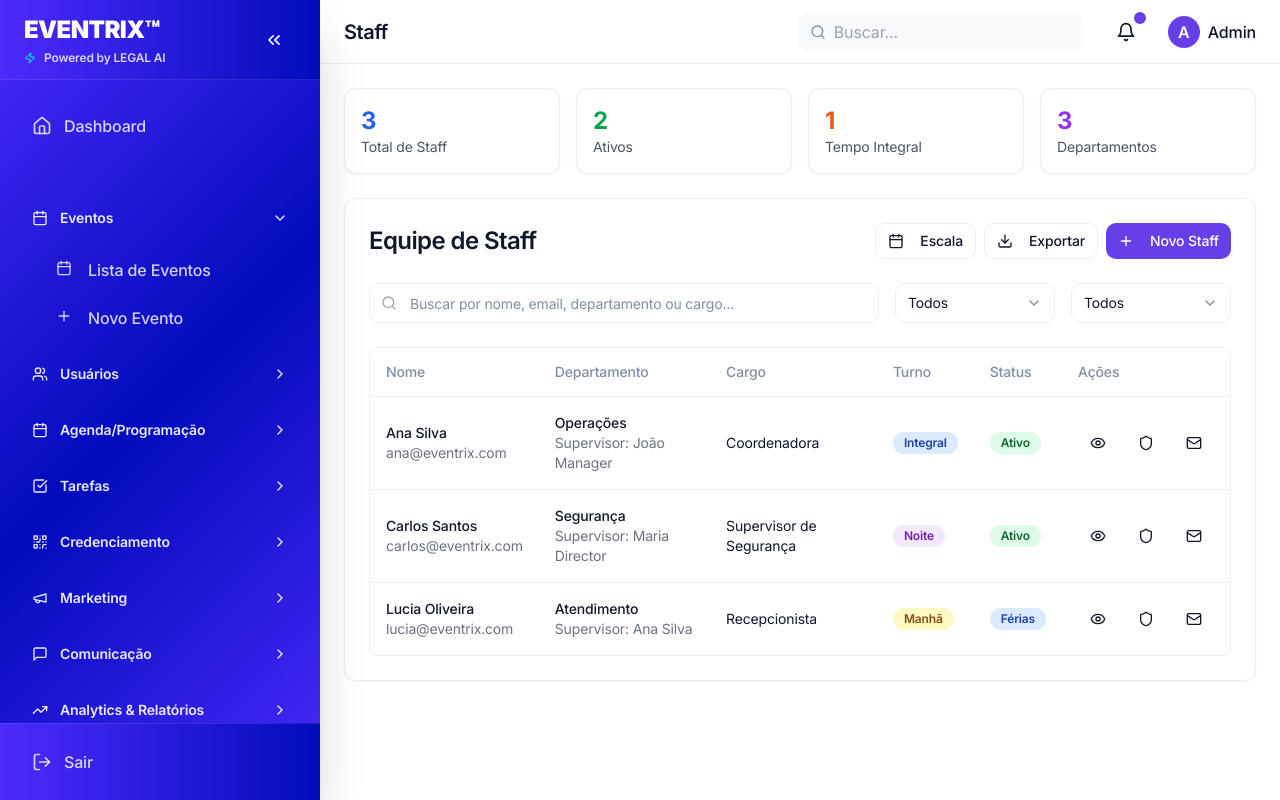
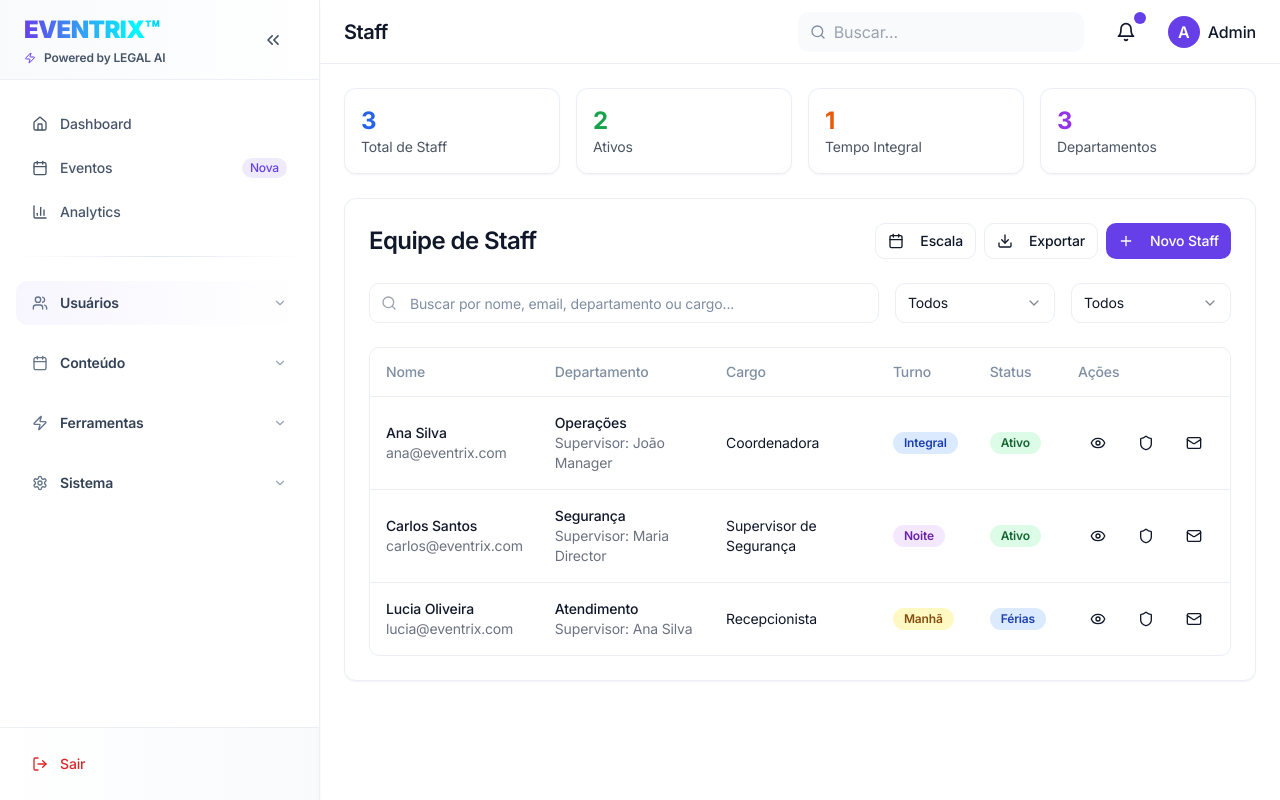
Before and after one commit to gustavomotamacedo/app-eventrix, a React (Vite) app: page /staff in a window 1280 px wide. Built offline with nearby package versions, Linux system fonts and the light colour scheme.

Commit message:
Refactor: Improve sidebar UX/UI
Replaced the scrollable sidebar with a new design, implementing best practices for improved UX/UI.

```diff
--- a/src/components/layout/Sidebar.tsx
+++ b/src/components/layout/Sidebar.tsx
@@ -1,3 +1,4 @@
+
 import React, { useState } from 'react';
 import { Link, useLocation } from 'react-router-dom';
 import {
@@ -34,8 +35,7 @@ import {
   FileText,
   Globe,
   Bot,
-  Link as LinkIcon,
-  Send
+  Link as LinkIcon
 } from 'lucide-react';
 import { cn } from '@/lib/utils';
 import { Collapsible, CollapsibleContent, CollapsibleTrigger } from '@/components/ui/collapsible';
@@ -46,6 +46,7 @@ interface SidebarItemProps {
   to: string;
   isCollapsed: boolean;
   isActive: boolean;
+  badge?: string;
 }
 
 interface SidebarGroupProps {
@@ -55,23 +56,45 @@ interface SidebarGroupProps {
   isCollapsed: boolean;
   isOpen: boolean;
   onToggle: () => void;
+  priority?: 'high' | 'medium' | 'low';
 }
 
-const SidebarItem: React.FC<SidebarItemProps> = ({ icon, label, to, isCollapsed, isActive }) => (
+const SidebarItem: React.FC<SidebarItemProps> = ({ icon, label, to, isCollapsed, isActive, badge }) => (
   <Link to={to} className={cn(
-    "legal-sidebar-item text-white/80 hover:text-white",
-    isActive && "active text-white",
+    "flex items-center gap-3 px-3 py-2.5 rounded-xl transition-all duration-300 group relative",
+    "text-slate-600 hover:text-slate-900 hover:bg-white/80 hover:shadow-sm",
+    isActive && "bg-gradient-to-r from-primary/10 to-primary/5 text-primary border border-primary/20 shadow-sm",
     isCollapsed ? "justify-center px-3" : "px-4"
   )}>
-    <div className="w-5 h-5">{icon}</div>
-    {!isCollapsed && <span className="font-medium">{label}</span>}
+    <div className="w-4 h-4 flex-shrink-0">{icon}</div>
+    {!isCollapsed && (
+      <>
+        <span className="font-medium text-sm truncate">{label}</span>
+        {badge && (
+          <span className="ml-auto bg-primary/10 text-primary text-xs px-2 py-0.5 rounded-full font-medium">
+            {badge}
+          </span>
+        )}
+      </>
+    )}
+    {isCollapsed && isActive && (
+      <div className="absolute left-0 top-1/2 -translate-y-1/2 w-1 h-6 bg-primary rounded-r-full" />
+    )}
   </Link>
 );
 
-const SidebarGroup: React.FC<SidebarGroupProps> = ({ icon, label, children, isCollapsed, isOpen, onToggle }) => {
+const SidebarGroup: React.FC<SidebarGroupProps> = ({
+  icon,
+  label,
+  children,
+  isCollapsed,
+  isOpen,
+  onToggle,
+  priority = 'medium'
+}) => {
   if (isCollapsed) {
     return (
-      <div className="space-y-2">
+      <div className="space-y-1">
         {children}
       </div>
     );
@@ -79,16 +102,23 @@ const SidebarGroup: React.FC<SidebarGroupProps> = ({ icon, label, children, isCo
 
   return (
     <Collapsible open={isOpen} onOpenChange={onToggle}>
-      <CollapsibleTrigger className="flex items-center justify-between w-full px-4 py-3 text-sm font-semibold text-white/90 hover:text-white hover:bg-white/10 rounded-xl transition-all duration-300">
+      <CollapsibleTrigger className={cn(
+        "flex items-center justify-between w-full px-4 py-3 rounded-xl transition-all duration-300 group",
+        "text-slate-700 hover:text-slate-900 hover:bg-slate-50/80",
+        priority === 'high' && "bg-gradient-to-r from-primary/5 to-transparent"
+      )}>
         <div className="flex items-center gap-3">
-          <div className="w-4 h-4">{icon}</div>
-          <span>{label}</span>
+          <div className="w-4 h-4 text-slate-500 group-hover:text-slate-700">{icon}</div>
+          <span className="font-semibold text-sm">{label}</span>
         </div>
-        <div className="transition-transform duration-300">
-          {isOpen ? <ChevronDown size={16} /> : <ChevronRight size={16} />}
+        <div className={cn(
+          "transition-transform duration-300 text-slate-400",
+          isOpen && "rotate-180"
+        )}>
+          <ChevronDown size={14} />
         </div>
       </CollapsibleTrigger>
-      <CollapsibleContent className="space-y-1 ml-6 mt-2">
+      <CollapsibleContent className="space-y-1 ml-6 mt-2 border-l border-slate-200/60 pl-4">
         {children}
       </CollapsibleContent>
     </Collapsible>
@@ -98,16 +128,11 @@ const SidebarGroup: React.FC<SidebarGroupProps> = ({ icon, label, children, isCo
 const Sidebar = () => {
   const [isCollapsed, setIsCollapsed] = useState(false);
   const [openGroups, setOpenGroups] = useState<Record<string, boolean>>({
-    eventos: true,
-    usuarios: false,
-    agenda: false,
-    tarefas: false,
-    credenciamento: false,
-    marketing: false,
-    comunicacao: false,
-    analytics: false,
-    integracao: false,
-    automacao: false
+    core: true,
+    users: false,
+    content: false,
+    tools: false,
+    system: false
   });
   const location = useLocation();
 
@@ -118,104 +143,70 @@ const Sidebar = () => {
     }));
   };
 
-  const mainNavigation = [
-    { icon: <Home size={20} />, label: 'Dashboard', to: '/dashboard' },
+  // Agrupamento inteligente por funcionalidade
+  const coreNavigation = [
+    { icon: <Home size={16} />, label: 'Dashboard', to: '/dashboard' },
+    { icon: <Calendar size={16} />, label: 'Eventos', to: '/events', badge: 'Nova' },
+    { icon: <BarChart3 size={16} />, label: 'Analytics', to: '/analytics' },
   ];
 
-  const eventosGroup = [
-    { icon: <Calendar size={16} />, label: 'Lista de Eventos', to: '/events' },
-    { icon: <Plus size={16} />, label: 'Novo Evento', to: '/events/new', highlight: true },
-  ];
-
-  const usuariosGroup = [
+  const usersGroup = [
     { icon: <Users size={16} />, label: 'Expositores', to: '/exhibitors' },
     { icon: <UserCheck size={16} />, label: 'Visitantes', to: '/visitors' },
     { icon: <UserPlus size={16} />, label: 'Staff', to: '/staff' },
-    { icon: <Users size={16} />, label: 'Fornecedores', to: '/suppliers' },
-    { icon: <Shield size={16} />, label: 'Permissões e Perfis', to: '/permissions' },
+    { icon: <Shield size={16} />, label: 'Permissões', to: '/permissions' },
   ];
 
-  const agendaGroup = [
+  const contentGroup = [
     { icon: <Calendar size={16} />, label: 'Palestras', to: '/lectures' },
     { icon: <Activity size={16} />, label: 'Trilhas', to: '/tracks' },
-    { icon: <Calendar size={16} />, label: 'Atividades', to: '/activities' },
-    { icon: <MapPin size={16} />, label: 'Salas/Locais', to: '/venues' },
+    { icon: <MapPin size={16} />, label: 'Locais', to: '/venues' },
+    { icon: <CheckSquare size={16} />, label: 'Tarefas', to: '/checklist' },
   ];
 
-  const tarefasGroup = [
-    { icon: <CheckSquare size={16} />, label: 'Checklist Geral', to: '/checklist' },
-    { icon: <CheckSquare size={16} />, label: 'Tarefas por Equipe', to: '/team-tasks' },
+  const toolsGroup = [
+    { icon: <QrCode size={16} />, label: 'Credenciamento', to: '/registration' },
+    { icon: <Megaphone size={16} />, label: 'Marketing', to: '/marketing/ads' },
+    { icon: <Bot size={16} />, label: 'IA Tools', to: '/communication/humangpt' },
+    { icon: <Puzzle size={16} />, label: 'Integrações', to: '/integrations' },
   ];
 
-  const credenciamentoGroup = [
-    { icon: <QrCode size={16} />, label: 'Geração QR/Badge', to: '/registration' },
-    { icon: <Scan size={16} />, label: 'Check-in/Check-out', to: '/checkin' },
-    { icon: <History size={16} />, label: 'Histórico de Acessos', to: '/access-history' },
-  ];
-
-  const marketingGroup = [
-    { icon: <Megaphone size={16} />, label: 'Ads', to: '/marketing/ads' },
-    { icon: <FileText size={16} />, label: 'Conteúdo', to: '/marketing/content' },
-    { icon: <Mail size={16} />, label: 'E-mail', to: '/marketing/email' },
-    { icon: <Globe size={16} />, label: 'Pages', to: '/marketing/pages' },
-  ];
-
-  const comunicacaoGroup = [
-    { icon: <Bot size={16} />, label: 'HumanGPT', to: '/communication/humangpt' },
-    { icon: <LinkIcon size={16} />, label: 'LinkAI', to: '/communication/linkai' },
-    { icon: <Bell size={16} />, label: 'Notificações', to: '/communication/notifications' },
-  ];
-
-  const analyticsGroup = [
-    { icon: <BarChart3 size={16} />, label: 'Dashboards', to: '/analytics' },
-    { icon: <TrendingUp size={16} />, label: 'Relatórios', to: '/reports' },
-    { icon: <MessageSquare size={16} />, label: 'NPS & Feedbacks', to: '/analytics/nps' },
-    { icon: <Activity size={16} />, label: 'Mapa de Calor', to: '/analytics/heatmap' },
-    { icon: <Zap size={16} />, label: 'Engajamento', to: '/analytics/engagement' },
-  ];
-
-  const integracaoGroup = [
-    { icon: <Puzzle size={16} />, label: 'Marketplace', to: '/integrations' },
-    { icon: <Activity size={16} />, label: 'APIs', to: '/api-management' },
-  ];
-
-  const automacaoGroup = [
-    { icon: <Eye size={16} />, label: 'Validador IA Stands', to: '/ai-validator' },
-    { icon: <Activity size={16} />, label: 'Heatmap & Incident AI', to: '/heatmap' },
-    { icon: <DollarSign size={16} />, label: 'Pricing Dinâmico', to: '/dynamic-pricing' },
-    { icon: <Zap size={16} />, label: 'Módulos LEGAL AI', to: '/legal-ai' },
+  const systemGroup = [
+    { icon: <Settings size={16} />, label: 'Configurações', to: '/settings' },
+    { icon: <HelpCircle size={16} />, label: 'Suporte', to: '/help' },
   ];
 
   return (
     <div className={cn(
-      "flex flex-col legal-gradient-bg text-white transition-all h-screen shadow-2xl",
+      "flex flex-col bg-white border-r border-slate-200/60 transition-all duration-300 h-screen shadow-sm",
       isCollapsed ? "w-20" : "w-80"
     )}>
-      {/* Fixed Header */}
-      <div className="flex items-center h-20 px-6 border-b border-white/10 relative z-20 bg-gradient-to-r from-[#4D2BFB] to-[#020CBC] shrink-0">
+      {/* Header Fixo */}
+      <div className="flex items-center h-20 px-6 border-b border-slate-200/60 shrink-0 bg-gradient-to-r from-slate-50 to-white">
         {!isCollapsed && (
-          <div className="flex-1 relative z-10">
-            <h1 className="text-2xl font-black text-white mb-1">EVENTRIX™</h1>
+          <div className="flex-1">
+            <h1 className="text-2xl font-black bg-gradient-to-r from-primary via-secondary to-tertiary bg-clip-text text-transparent mb-1">
+              EVENTRIX™
+            </h1>
             <div className="flex items-center gap-2">
-              <Zap size={12} className="text-secondary" />
-              <span className="text-xs font-semibold text-white/80">Powered by LEGAL AI</span>
+              <Zap size={12} className="text-primary" />
+              <span className="text-xs font-semibold text-slate-600">Powered by LEGAL AI</span>
             </div>
           </div>
         )}
         <button
           onClick={() => setIsCollapsed(!isCollapsed)}
-          className="p-3 rounded-xl hover:bg-white/20 transition-all duration-300 hover:scale-110 relative z-10"
+          className="p-3 rounded-xl hover:bg-slate-100 transition-all duration-300 hover:scale-110 text-slate-600 hover:text-slate-900"
         >
           {isCollapsed ? <ChevronsRight size={20} /> : <ChevronsLeft size={20} />}
         </button>
       </div>
 
-      {/* Scrollable Content */}
-      <div className="flex-1 overflow-hidden relative z-10">
-        <div className="h-full overflow-y-auto pt-6 px-4 pb-6">
-          <nav className="space-y-3">
-            {/* Main Navigation */}
-            {mainNavigation.map((item) => (
+      {/* Conteúdo de Navegação */}
+      <div className="flex-1 px-4 py-6 space-y-6 overflow-hidden">
+        {/* Navegação Principal */}
+        <div className="space-y-1">
+          {coreNavigation.map((item) => (
             <SidebarItem
               key={item.to}
               icon={item.icon}
@@ -223,39 +214,25 @@ const Sidebar = () => {
               to={item.to}
               isCollapsed={isCollapsed}
               isActive={location.pathname === item.to}
+              badge={item.badge}
             />
           ))}
+        </div>
 
-            <div className="h-6" />
+        {/* Separador Visual */}
+        {!isCollapsed && <div className="h-px bg-gradient-to-r from-transparent via-slate-200 to-transparent" />}
 
-            {/* All navigation groups */}
-            <SidebarGroup
-              icon={<Calendar size={16} />}
-              label="Eventos"
-              isCollapsed={isCollapsed}
-              isOpen={openGroups.eventos}
-              onToggle={() => toggleGroup('eventos')}
-            >
-              {eventosGroup.map((item) => (
-                <SidebarItem
-                  key={item.to}
-                  icon={item.icon}
-                  label={item.label}
-                  to={item.to}
-                  isCollapsed={isCollapsed}
-                  isActive={location.pathname === item.to}
-                />
-              ))}
-            </SidebarGroup>
-
+        {/* Grupos Organizados */}
+        <div className="space-y-4">
           <SidebarGroup
             icon={<Users size={16} />}
             label="Usuários"
             isCollapsed={isCollapsed}
-              isOpen={openGroups.usuarios}
-              onToggle={() => toggleGroup('usuarios')}
+            isOpen={openGroups.users}
+            onToggle={() => toggleGroup('users')}
+            priority="high"
           >
-              {usuariosGroup.map((item) => (
+            {usersGroup.map((item) => (
               <SidebarItem
                 key={item.to}
                 icon={item.icon}
@@ -269,126 +246,12 @@ const Sidebar = () => {
 
           <SidebarGroup
             icon={<Calendar size={16} />}
-              label="Agenda/Programação"
+            label="Conteúdo"
             isCollapsed={isCollapsed}
-              isOpen={openGroups.agenda}
-              onToggle={() => toggleGroup('agenda')}
+            isOpen={openGroups.content}
+            onToggle={() => toggleGroup('content')}
           >
-              {agendaGroup.map((item) => (
-                <SidebarItem
-                  key={item.to}
-                  icon={item.icon}
-                  label={item.label}
-                  to={item.to}
-                  isCollapsed={isCollapsed}
-                  isActive={location.pathname === item.to}
-                />
-              ))}
-            </SidebarGroup>
-
-            <SidebarGroup
-              icon={<CheckSquare size={16} />}
-              label="Tarefas"
-              isCollapsed={isCollapsed}
-              isOpen={openGroups.tarefas}
-              onToggle={() => toggleGroup('tarefas')}
-            >
-              {tarefasGroup.map((item) => (
-                <SidebarItem
-                  key={item.to}
-                  icon={item.icon}
-                  label={item.label}
-                  to={item.to}
-                  isCollapsed={isCollapsed}
-                  isActive={location.pathname === item.to}
-                />
-              ))}
-            </SidebarGroup>
-
-            <SidebarGroup
-              icon={<QrCode size={16} />}
-              label="Credenciamento"
-              isCollapsed={isCollapsed}
-              isOpen={openGroups.credenciamento}
-              onToggle={() => toggleGroup('credenciamento')}
-            >
-              {credenciamentoGroup.map((item) => (
-                <SidebarItem
-                  key={item.to}
-                  icon={item.icon}
-                  label={item.label}
-                  to={item.to}
-                  isCollapsed={isCollapsed}
-                  isActive={location.pathname === item.to}
-                />
-              ))}
-            </SidebarGroup>
-
-            <SidebarGroup
-              icon={<Megaphone size={16} />}
-              label="Marketing"
-              isCollapsed={isCollapsed}
-              isOpen={openGroups.marketing}
-              onToggle={() => toggleGroup('marketing')}
-            >
-              {marketingGroup.map((item) => (
-                <SidebarItem
-                  key={item.to}
-                  icon={item.icon}
-                  label={item.label}
-                  to={item.to}
-                  isCollapsed={isCollapsed}
-                  isActive={location.pathname === item.to}
-                />
-              ))}
-            </SidebarGroup>
-
-            <SidebarGroup
-              icon={<MessageSquare size={16} />}
-              label="Comunicação"
-              isCollapsed={isCollapsed}
-              isOpen={openGroups.comunicacao}
-              onToggle={() => toggleGroup('comunicacao')}
-            >
-              {comunicacaoGroup.map((item) => (
-                <SidebarItem
-                  key={item.to}
-                  icon={item.icon}
-                  label={item.label}
-                  to={item.to}
-                  isCollapsed={isCollapsed}
-                  isActive={location.pathname === item.to}
-                />
-              ))}
-            </SidebarGroup>
-
-            <SidebarGroup
-              icon={<TrendingUp size={16} />}
-              label="Analytics & Relatórios"
-              isCollapsed={isCollapsed}
-              isOpen={openGroups.analytics}
-              onToggle={() => toggleGroup('analytics')}
-            >
-              {analyticsGroup.map((item) => (
-                <SidebarItem
-                  key={item.to}
-                  icon={item.icon}
-                  label={item.label}
-                  to={item.to}
-                  isCollapsed={isCollapsed}
-                  isActive={location.pathname === item.to}
-                />
-              ))}
-            </SidebarGroup>
-
-            <SidebarGroup
-              icon={<Puzzle size={16} />}
-              label="Integrações"
-              isCollapsed={isCollapsed}
-              isOpen={openGroups.integracao}
-              onToggle={() => toggleGroup('integracao')}
-            >
-              {integracaoGroup.map((item) => (
+            {contentGroup.map((item) => (
               <SidebarItem
                 key={item.to}
                 icon={item.icon}
@@ -402,12 +265,12 @@ const Sidebar = () => {
 
           <SidebarGroup
             icon={<Zap size={16} />}
-              label="Automação & IA"
+            label="Ferramentas"
             isCollapsed={isCollapsed}
-              isOpen={openGroups.automacao}
-              onToggle={() => toggleGroup('automacao')}
+            isOpen={openGroups.tools}
+            onToggle={() => toggleGroup('tools')}
           >
-              {automacaoGroup.map((item) => (
+            {toolsGroup.map((item) => (
               <SidebarItem
                 key={item.to}
                 icon={item.icon}
@@ -419,36 +282,36 @@ const Sidebar = () => {
             ))}
           </SidebarGroup>
 
-            <div className="h-6" />
-
-            {/* Fixed Items */}
+          <SidebarGroup
+            icon={<Settings size={16} />}
+            label="Sistema"
+            isCollapsed={isCollapsed}
+            isOpen={openGroups.system}
+            onToggle={() => toggleGroup('system')}
+          >
+            {systemGroup.map((item) => (
               <SidebarItem
-              icon={<Settings size={20} />}
-              label="Configurações"
-              to="/settings"
+                key={item.to}
+                icon={item.icon}
+                label={item.label}
+                to={item.to}
                 isCollapsed={isCollapsed}
-              isActive={location.pathname === '/settings'}
+                isActive={location.pathname === item.to}
               />
-
-            <SidebarItem
-              icon={<HelpCircle size={20} />}
-              label="Ajuda & Suporte"
-              to="/help"
-              isCollapsed={isCollapsed}
-              isActive={location.pathname === '/help'}
-            />
-          </nav>
+            ))}
+          </SidebarGroup>
         </div>
       </div>
 
-      {/* Fixed Footer */}
-      <div className="p-4 border-t border-white/10 relative z-20 bg-gradient-to-r from-[#4D2BFB] to-[#020CBC] shrink-0">
+      {/* Footer Fixo */}
+      <div className="p-4 border-t border-slate-200/60 shrink-0 bg-gradient-to-r from-white to-slate-50">
         <div className={cn(
-          "legal-sidebar-item mt-auto cursor-pointer hover:bg-red-500/20 text-white/80 hover:text-white",
+          "flex items-center gap-3 px-3 py-2.5 rounded-xl cursor-pointer transition-all duration-300",
+          "text-red-600 hover:text-red-700 hover:bg-red-50 hover:shadow-sm",
           isCollapsed ? "justify-center px-3" : "px-4"
         )}>
-          <LogOut size={20} />
-          {!isCollapsed && <span className="font-medium">Sair</span>}
+          <LogOut size={16} />
+          {!isCollapsed && <span className="font-medium text-sm">Sair</span>}
         </div>
       </div>
     </div>
```
Lines whose indentation alone changed are shown as unchanged.
